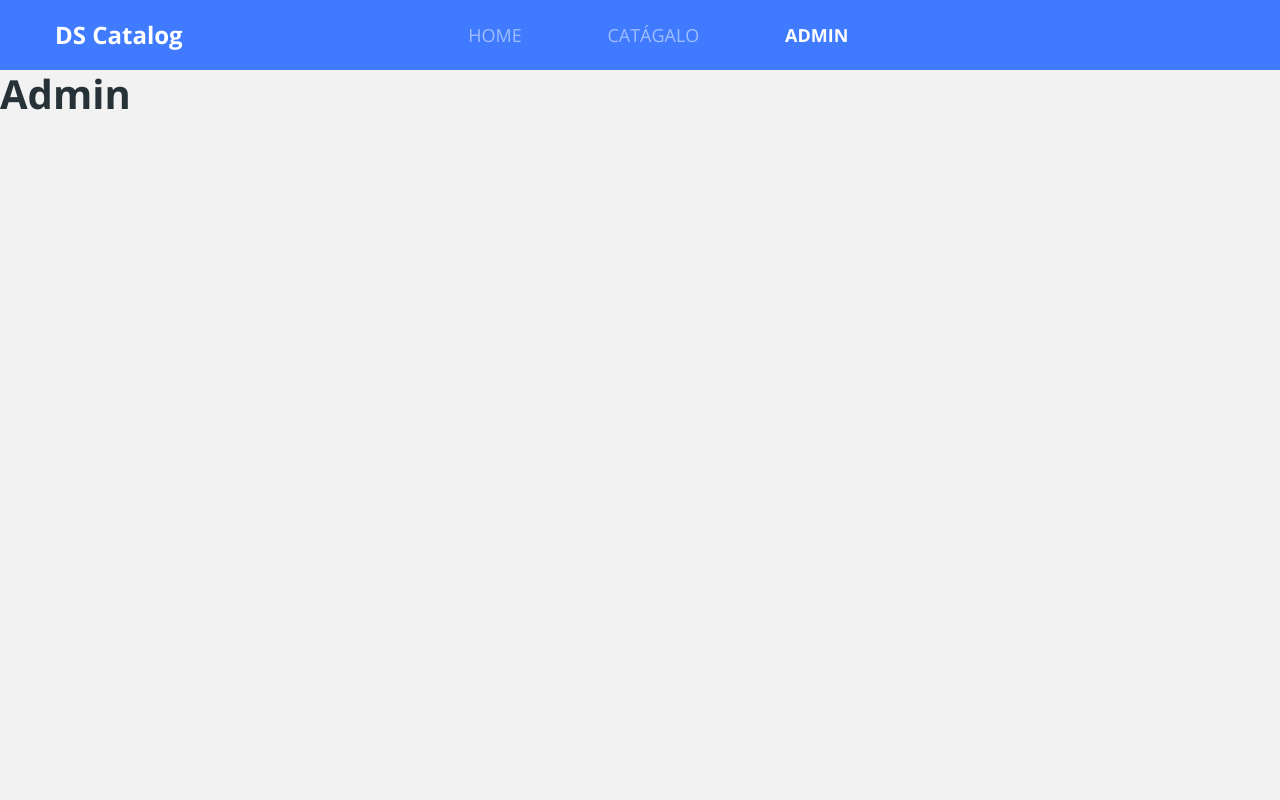
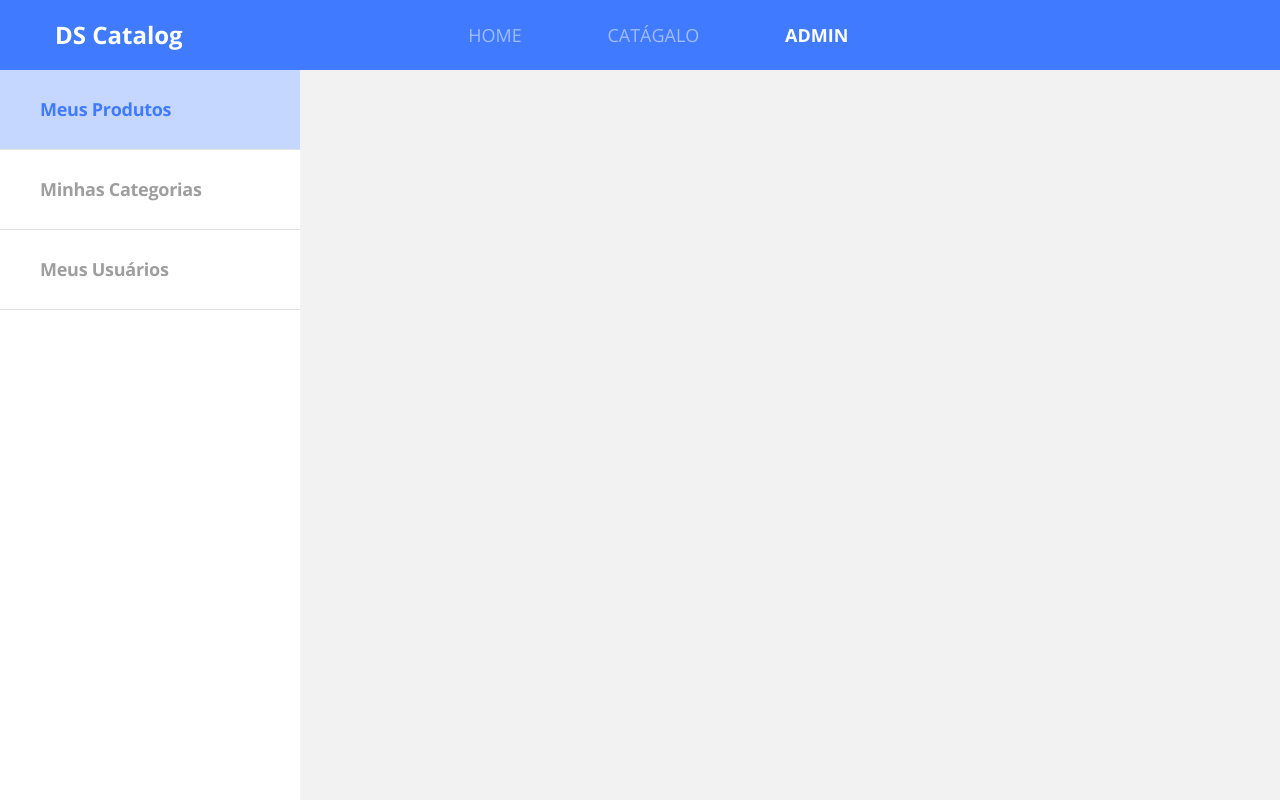
Before and after one commit to mackristofer/dscatalog-bootcamp, a React (Create React App) app in the folder front-web/: page /admin in a window 1280 px wide. Built offline with nearby package versions, Linux system fonts and the light colour scheme.

Commit message:
Admin page, navbar

```diff
--- /dev/null
+++ b/front-web/src/pages/Admin/components/Navbar/index.tsx
@@ -0,0 +1,20 @@
+import React from 'react';
+import './styles.scss';
+
+const Navbar = () => (
+<nav className="admin-nav-container">
+<ul>
+    <li>
+    <a href="#" className="admin-nav-item active">Meus Produtos</a>
+    </li>
+    <li>
+    <a href="#" className="admin-nav-item">Minhas Categorias</a>
+    </li>
+    <li>
+    <a href="#" className="admin-nav-item">Meus Usuários</a>
+    </li>
+</ul>
+</nav>
+)
+
+export default Navbar;
--- /dev/null
+++ b/front-web/src/pages/Admin/components/Navbar/styles.scss
@@ -0,0 +1,27 @@
+.admin-nav-container{
+    width: 300px;
+    background-color: #fff;
+    height: calc(100vh - 70px);
+}
+
+.admin-nav-item{
+    display: block;
+    height: 80px;
+    border-bottom: 1px solid #e1e1e1;
+    display: flex;
+    align-items: center;
+    padding-left: 40px;
+    font-weight: bold;
+    font-size: 18px;
+    line-height: 25px;
+    letter-spacing: -0.015em;
+    color: #9e9e9e;
+&.active{
+    background: rgba(64, 123, 255, 0.3);
+    color: #407bff;
+}
+
+&:hover{
+    color: #407bff;
+}
+}
--- a/front-web/src/pages/Admin/index.tsx
+++ b/front-web/src/pages/Admin/index.tsx
@@ -1,9 +1,12 @@
 import React from 'react';
+import Navbar from './components/Navbar';
 
 const Admin = () => (
+
 <div>
-   <h1>Admin</h1>
+   <Navbar />
 </div>
+
 );
 
 export default Admin;
```
Also changed, not shown: front-web/src/pages/Admin/styles.scss (added), 1 other file (tests, documents, lock files or other folders).
